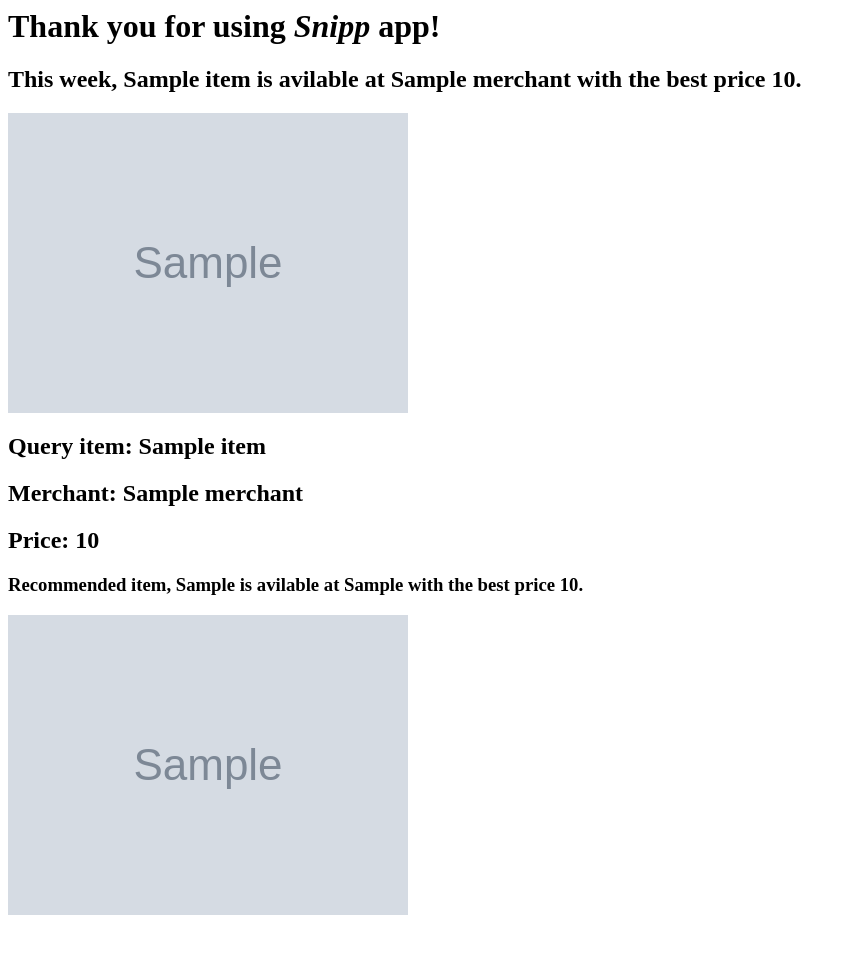
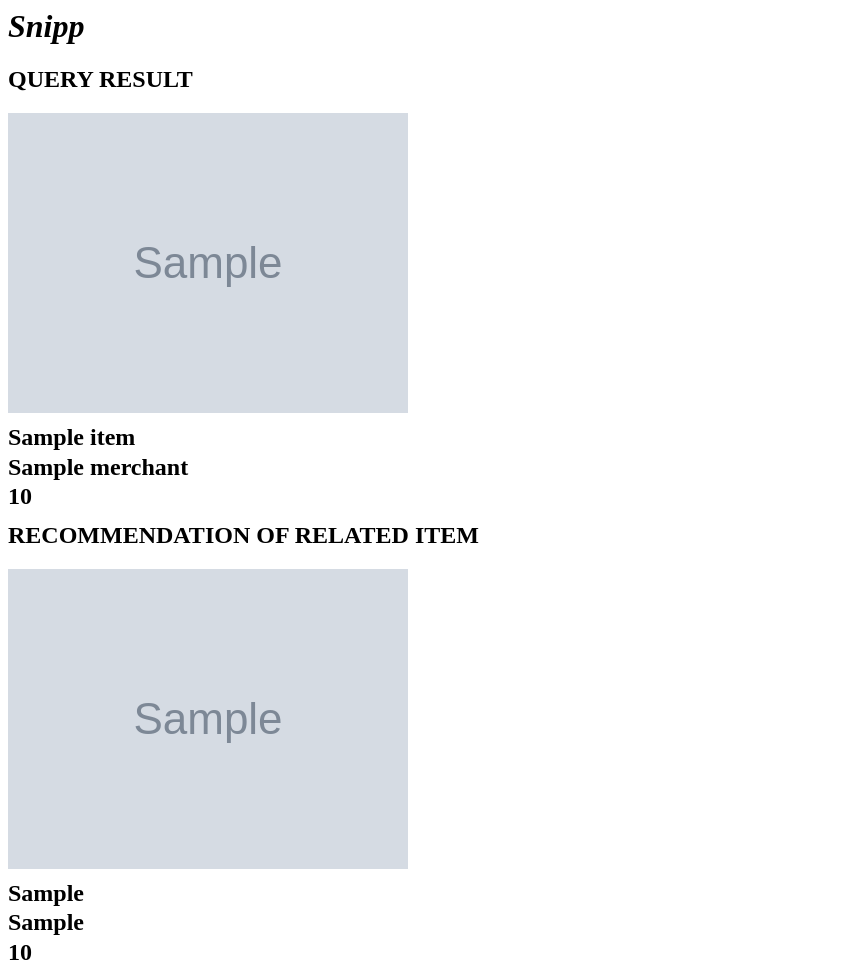
Before and after one commit to kirank6/flipp_discount, a Django app: template pages/templates/pages/process.html in a window 1280 px wide. Shown: the whole page, without its empty margins (0-856 px from the left). Before the commit the page ends 915 px from the top, so only its background shows below. Run offline with Django 3.2, Linux system fonts and the light colour scheme; the template is opened without the code that fills it: most values are stand-ins (such as "Sample title", 1, 10 or a date in 2020); grey boxes marked "Sample" are stand-in pictures; parts of the project's set-up code (start-up, migrations or seed data) failed here and were passed over.

Commit message:
mccabe update

```diff
--- a/pages/templates/pages/process.html
+++ b/pages/templates/pages/process.html
@@ -1,27 +1,31 @@
-<h1> Thank you for using <i>Snipp</i> app! </h1>
-
-{% if merchant == 'No Merchant' %}
-    <h2> This week, {{ item }} is not avilable.
-    </h2>
-    <img src={{ img }}>
+<h1> <i>Snipp</i> </h1>
 
 
+<h2> QUERY RESULT </h2>
+{% if merchant == 'No Merchant' %}
+    <img src={{ img }}>
+    <h2 style="line-height:40%"> {{ item }}</h2>
+    <h2 style="line-height:40%"> Not avilable.</h2>
+
 {% else %}
+    <img src={{ img }}>
+    <h2 style="line-height:40%"> {{ item }} </h2>
+    <h2 style="line-height:40%"> {{ merchant }} </h2>
+    <h2 style="line-height:40%"> {{ price }} </h2>
 
-<h2> This week, {{ item }} is avilable at {{ merchant }} with the best price {{ price }}.
-</h2>
-<img src={{ img }}>
-   <h2> Query item: {{ item }} </h2>
-<h2> Merchant: {{ merchant }} </h2>
-      <h2> Price: {{ price }} </h2>
-{% if nei_merchant == 'No Merchant' or recomm == 'no_recomm' %}
-<h3> For recommendation, there are no items on sale related to {{ item }} this week. </h3>
-
-
+{% if nei_merchant == 'No Merchant'%}
+<h2> RECOMMENDATION OF RELATED ITEM</h2>
+ <h2> {{nei_item}} </h2>
+ <h2> Not on Sale </h2>
+{% elif recomm == 'no_recomm' %}
+ <h2> RECOMMENDATION OF RELATED ITEM </h2>
+ <h2> Not avilable for {{item}} </h2>
 {% elif nei_merchant != 'No Merchant' or recomm != 'no_recomm' %}
-<h3> Recommended item, {{ nei_item }} is avilable at {{ nei_merchant }} with the best price {{ nei_price }}.
-</h3>
+<h2> RECOMMENDATION OF RELATED ITEM</h2>
 <img src={{ nei_img }}>
+<h2 style="line-height:40%"> {{ nei_item }} </h2>
+<h2 style="line-height:40%"> {{ nei_merchant }} </h2>
+<h2 style="line-height:40%"> {{ nei_price }} </h2>
 
 {% endif %}
 {% endif %}
--- a/requirements.txt
+++ b/requirements.txt
@@ -38,6 +38,7 @@ pycparser==2.20
 PyJWT==2.0.1
 pylint==2.6.0
 pyparsing==2.4.7
+pypi==2.1
 python-dateutil==2.8.1
 python3-openid==3.2.0
 pytz==2020.5
```
